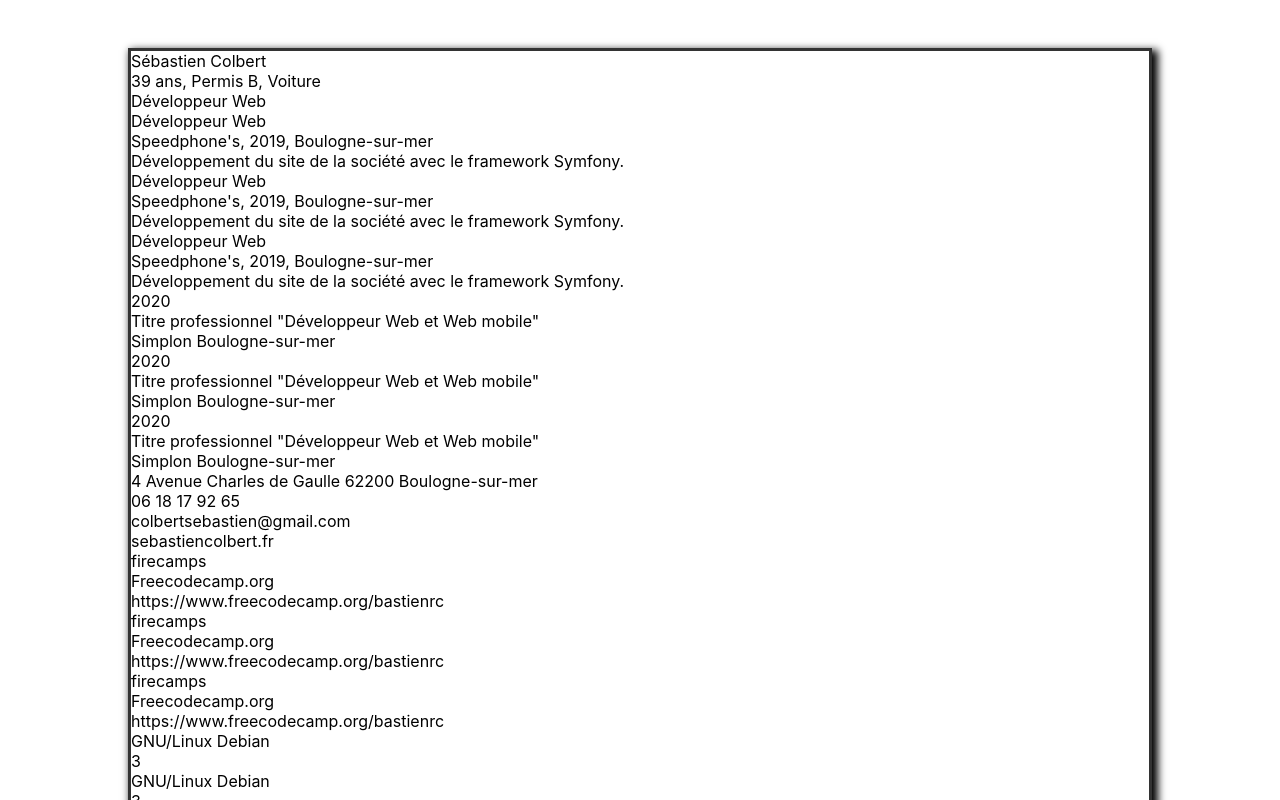
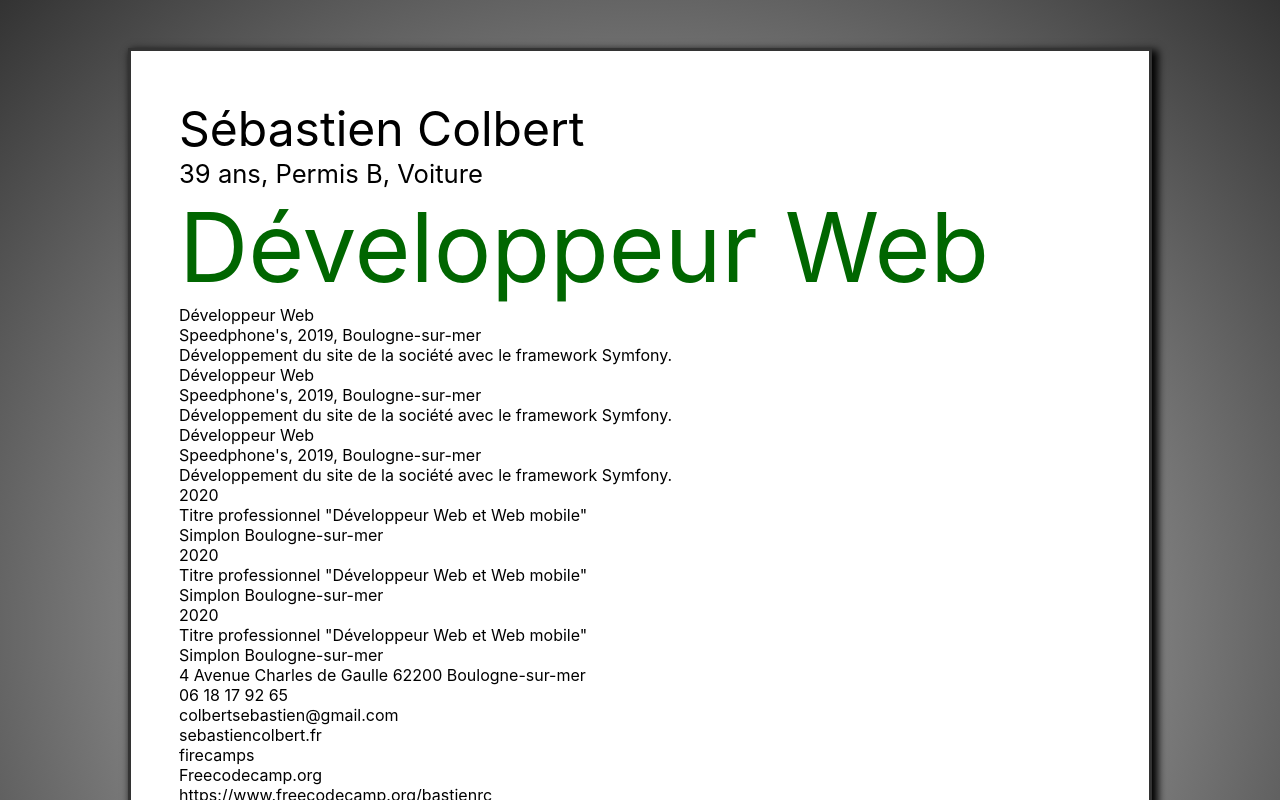
Before and after one commit to bastienrc/bastienrc.github.io, a React (Create React App) app: page / in a window 1280 px wide. Shown: the top 800 px of the page. Built offline with nearby package versions, Linux system fonts and the light colour scheme.

Commit message:
Refactoring

```diff
--- a/src/App.js
+++ b/src/App.js
@@ -4,28 +4,18 @@ import Experiences from './components/Experiences'
 import Formations from './components/Formations'
 import Contact from './components/Contact'
 import Competences from './components/Competences'
-
-const Header = styled.div``
-const Nom = styled.div``
-const Info = styled.div``
-const PosteRechercher = styled.div``
+import Header from './components/Header'
 
 const QRCode = styled.div``
 
 function App () {
   return (
     <Layout>
-      <Header>
-        <Nom>Sébastien Colbert</Nom>
-        <Info>39 ans, Permis B, Voiture</Info>
-        <PosteRechercher>Développeur Web</PosteRechercher>
-      </Header>
-
+      <Header />
       <Experiences />
       <Formations />
       <Contact />
       <Competences />
-
       <QRCode />
     </Layout>
   )
--- a/src/components/Experiences.js
+++ b/src/components/Experiences.js
@@ -1,7 +1,8 @@
 import React from 'react'
 import styled from 'styled-components'
 
-const ListXps = styled.div``
+const ListXps = styled.div`
+  width: 60%`
 const Xp = styled.div``
 const Poste = styled.div``
 const InfoXp = styled.div``
--- /dev/null
+++ b/src/components/Header.js
@@ -0,0 +1,28 @@
+import styled from 'styled-components'
+
+const Container = styled.div``
+
+const Nom = styled.div`
+  font-size: 3rem;
+`
+
+const Info = styled.div`
+  font-size: 1.6rem;
+`
+
+const PosteRechercher = styled.div`
+  font-size: 6rem;
+  color: #060
+`
+
+function Header () {
+  return (
+    <Container>
+      <Nom>Sébastien Colbert</Nom>
+      <Info>39 ans, Permis B, Voiture</Info>
+      <PosteRechercher>Développeur Web</PosteRechercher>
+    </Container>
+  )
+}
+
+export default Header
--- a/src/components/Layout.js
+++ b/src/components/Layout.js
@@ -11,6 +11,8 @@ const GlobalStyle = createGlobalStyle`
     margin: 0;
     font-family: -apple-system, BlinkMacSystemFont, 'Segoe UI', 'Roboto', 'Oxygen',
       'Ubuntu', 'Cantarell', 'Fira Sans', 'Droid Sans', 'Helvetica Neue', sans-serif;
+    background: #DDDDDD; /* fallback color if gradients are not supported*/
+    background: radial-gradient(ellipse,#DDDDDD, #333333);
   }
 
   code {
@@ -22,10 +24,12 @@ const Container = styled.div``
 
 const Main = styled.main`
   margin: 3rem auto;
+  padding: 3rem;
   width: 80%;
   height: 100%;
   border: solid #333 3px;
   box-shadow: 4px 4px 8px 2px #000000;
+  background: #FFF;
 `
 
 function Layout ({ pageTitle, children }) {
```
